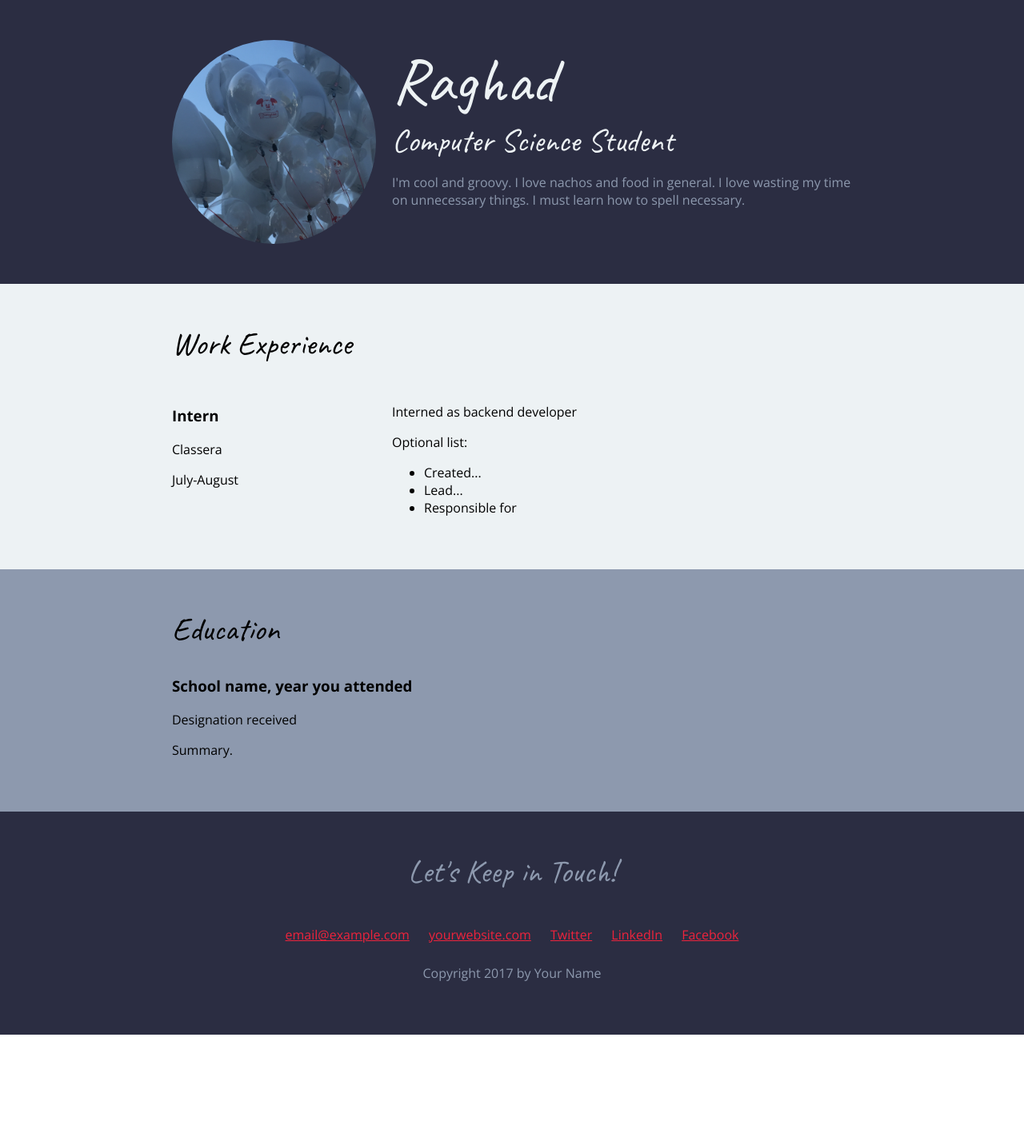
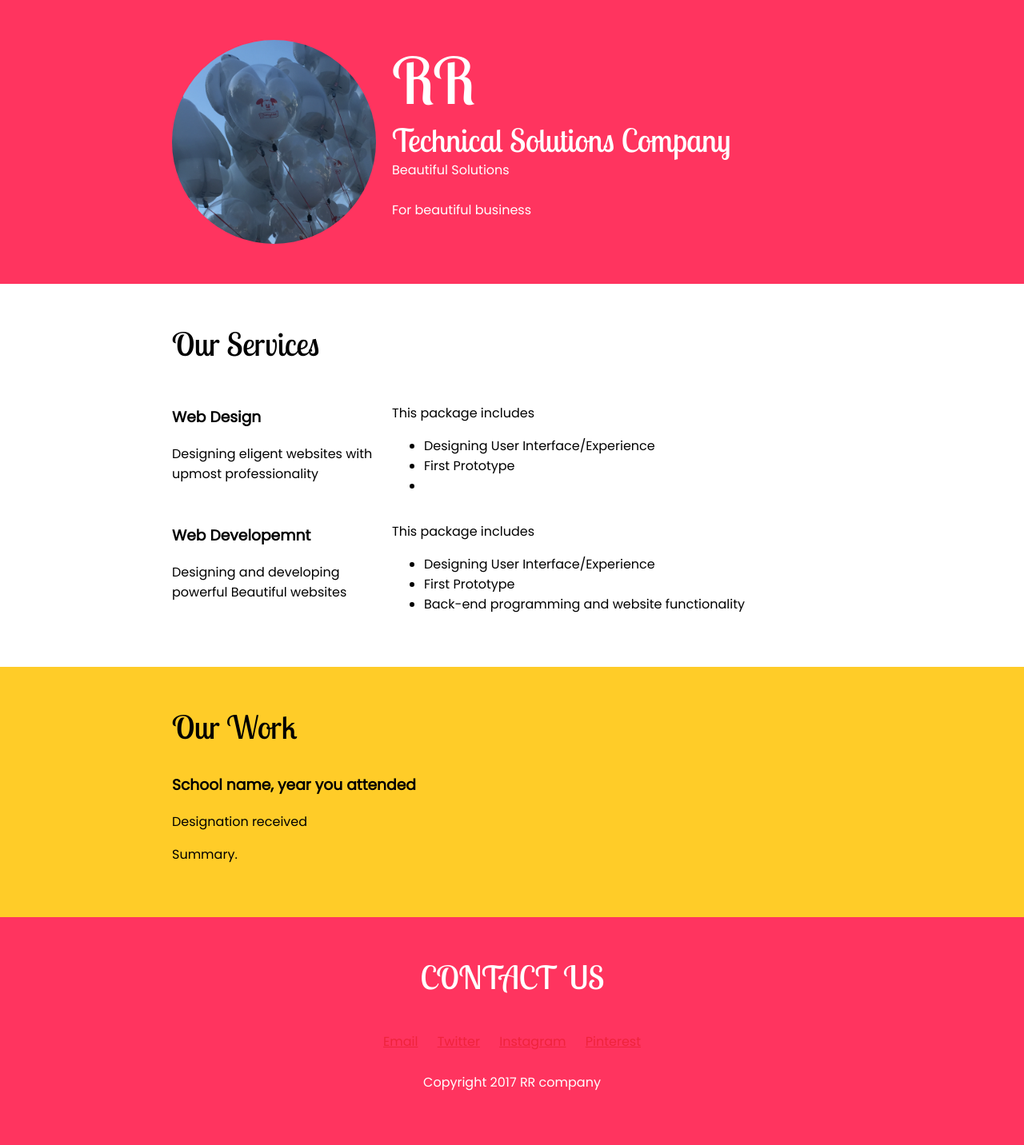
Before and after one commit to raghadt/CPCS403-Project-Simple-Website, a plain HTML site: page index.html in a window 1280 px wide. Shown: the whole page at 80% size. Before the commit the page ends 1294 px from the top, so only its background shows below. Drawn offline with nearby package versions, Linux system fonts and the light colour scheme.

Commit message:
fixed CSS and edited main page info

```diff
--- a/css/styles.css
+++ b/css/styles.css
@@ -2,35 +2,43 @@
 ------------------------------------*/
 
 /* apply a natural box layout model to all elements, but allowing components to change */
+
 html {
   box-sizing: border-box;
 }
+
 *, *:before, *:after {
   box-sizing: inherit;
 }
 
-
 body {
-  font-family: 'Open Sans', sans-serif;
+font-family: 'Poppins', sans-serif;
   margin: 0;
 }
+
 a {
   color: #EF233C;
 }
+
 a:hover {
   text-decoration: none;
 }
+
 h1, h2 {
-  font-family: 'Caveat', cursive;
+  /*font-family: 'Ubuntu', sans-serif;*/
+  font-family: 'Lobster Two', cursive;
   font-weight: 400;
 }
+
 h1 {
   font-size: 80px;
 }
+
 h2 {
   font-size: 40px;
   margin-top: 0;
 }
+
 .content-wrap {
   max-width: 950px;
   margin: 0 auto;
@@ -38,62 +46,56 @@ h2 {
   overflow: hidden;
 }
 
-.col-narrow{
+.col-narrow {
   width: 30%;
-  float:left;
+  float: left;
 }
 
-.col-wide{
-  width:70%;
-  float:left;
+.col-wide {
+  width: 70%;
+  float: left;
   padding-left: 20px;
 }
 
+/* ---------------- HEADER AND FOOTER ---------------- */
 
+header, footer {
+  background: #FF345F;
+  color: white;
+}
 
-/* Header & Footer
-------------------------------------*/
-header,
-footer {
-  background: #2B2D42;
-  color: #8D99AE;
-}
-header h1,
-header h2 {
-  color: #EDF2F4;
+header h1, header h2 {
+  color: white;
   margin: 0;
 }
 
-/* Header styles only */
 header {
   /*text-align: center;*/
 }
+
 .profile-img {
-
   border-radius: 50%;
-
 }
 
-/* Footer styles only */
 footer {
   text-align: center;
 }
+
 .contact-info a {
   padding: 10px;
   display: inline-block;
 }
 
-
-
 /* Work Experience
 ------------------------------------*/
+
 .work {
-  background: #EDF2F4;
+  /*background: #EDF2F4;*/
 }
-
 
 /* Education
 ------------------------------------*/
+
 .education {
-    background: #8D99AE;
+  background: #FFCC28;
 }
--- a/index.html
+++ b/index.html
@@ -1,93 +1,95 @@
 <!DOCTYPE html>
 <html lang="en">
+
 <head>
   <meta charset="UTF-8">
   <meta name="viewport" content="width=device-width, initial-scale=1.0">
-    <title>Raghad and Raneemz</title>
-    <link href="https://fonts.googleapis.com/css?family=Caveat|Open+Sans:400,700" rel="stylesheet">
+  <title>Raghad and Raneem</title>
+  <!-- <link href="https://fonts.googleapis.com/css?family=Caveat|Open+Sans:400,700" rel="stylesheet"> -->
+<link href="https://fonts.googleapis.com/css?family=Lobster+Two|Poppins|Ubuntu" rel="stylesheet">
   <link rel="stylesheet" href="css/styles.css">
 </head>
+
 <body>
-    <!-- // Intro -->
+  <!-- // HEADER  -->
   <header>
     <div class="content-wrap">
       <img class="profile-img col-narrow" src="images/1.png" alt="dee">
       <div class="col-wide">
 
-        <h1>Raghad</h1>
-        <h2 class="demo">Computer Science Student</h2>
-        <p id="demo">I'm cool and groovy. I love nachos and food in general. I love wasting my time on unnecessary things. I must learn how to spell necessary.</p>
+        <h1>RR</h1>
+        <h2 >Technical Solutions Company</h2>
+        <div>Beautiful Solutions</div></br><div>For beautiful business</div>
+
       </div>
     </div>
   </header>
 
+  <!-- // MAIN BODY  -->
+
   <main>
-        <!-- // Work Experience -->
     <section class="work">
       <div class="content-wrap">
-            <h2>Work Experience</h2>
+        <h2>Our Services</h2>
 
-            <!-- Job Details: copy this whole block to add more jobs -->
         <div class="col-narrow">
-
-
-            <h3>Intern</h3>
-            <p>Classera</p>
-            <p>July-August</p>
+          <h3>Web Design</h3>
+          <p>Designing eligent websites with upmost professionality</br></p>
         </div>
 
-            <!-- Add as many paragraphs as you need. -->
         <div class="col-wide">
 
-            <p>Interned as backend developer</p>
+          <p>This package includes</p>
 
-            <!-- This list can be deleted if you don't want to use it. -->
-            <p>Optional list:</p>
           <ul>
-                <li>Created...</li>
-                <li>Lead...</li>
-                <li>Responsible for</li>
+            <li>Designing User Interface/Experience</li>
+            <li>First Prototype</li>
+            <li></li>
           </ul>
-            <!-- end of Job Details block. -->
+        </div>
+
+        <div class="col-narrow">
+          <h3>Web Developemnt</h3>
+          <p>Designing and developing powerful Beautiful websites</p>
+        </div>
+
+        <div class="col-wide">
+          <p>This package includes</p>
+          <ul>
+            <li>Designing User Interface/Experience</li>
+            <li>First Prototype</li>
+            <li>Back-end programming and website functionality</li>
+          </ul>
         </div>
       </div>
-
     </section>
 
 
-        <!-- // Education -->
     <section class="education">
       <div class="content-wrap">
 
-            <h2>Education</h2>
-
-            <!-- School details: copy this whole block to add more schools. -->
+        <h2>Our Work</h2>
         <h3>School name, year you attended</h3>
         <p>Designation received</p>
 
-            <!-- Add as many paragraphs as you need. -->
         <p>Summary.</p>
-            <!-- End of school details. -->
       </div>
     </section>
   </main>
 
-    <!-- // Footer & contact info -->
+  <!-- // FOOTER  -->
+
   <footer>
     <div class="content-wrap">
-
-        <h2>Let's Keep in Touch!</h2>
-
-        <!-- Social media and contact links. Add or remove any networks. -->
+      <h2>CONTACT US</h2>
       <div class="contact-info">
-            <a href="mailto:email@example.com">email@example.com</a>
-            <a href="http://yourwebsite.com" target="_blank">yourwebsite.com</a>
-            <a href="#" target="_blank">Twitter</a>
-            <a href="#" target="_blank">LinkedIn</a>
-            <a href="#" target="_blank">Facebook</a>
+        <a href="raghadmtaleb@gmail.com">Email</a>
+        <a href="http://twitter.com/talebraghad">Twitter</a>
+        <a href="http://instagram.com" target="_blank">Instagram</a>
+        <a href="http://pinterest.com/raghadtaleb/" target="_blank">Pinterest</a>
       </div>
 
-        <p>Copyright 2017 by Your Name</p>
+      <p>Copyright 2017 RR company</p>
     </div>
   </footer>
 </body>
```
Lines whose indentation alone changed are shown as unchanged.
